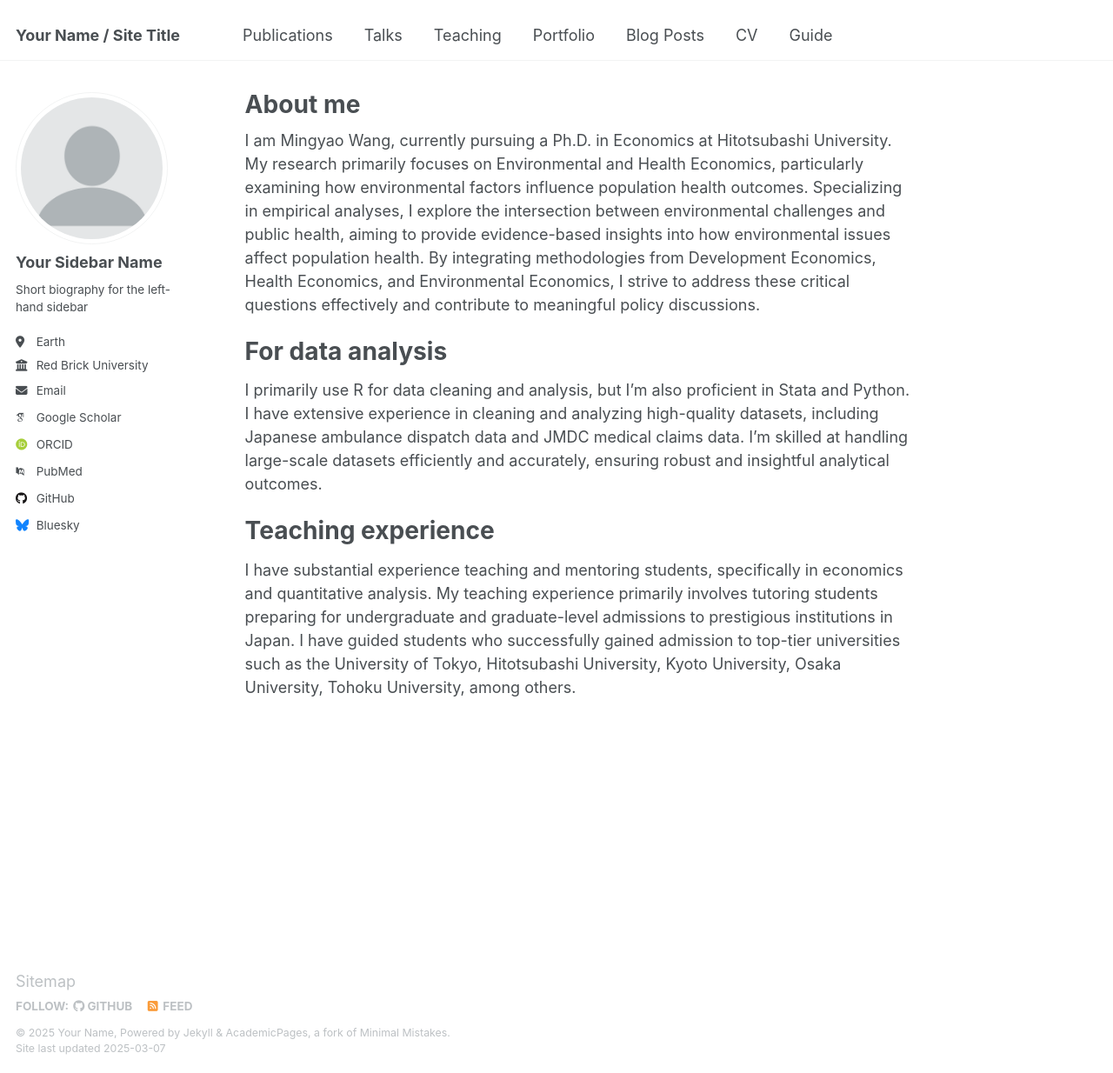
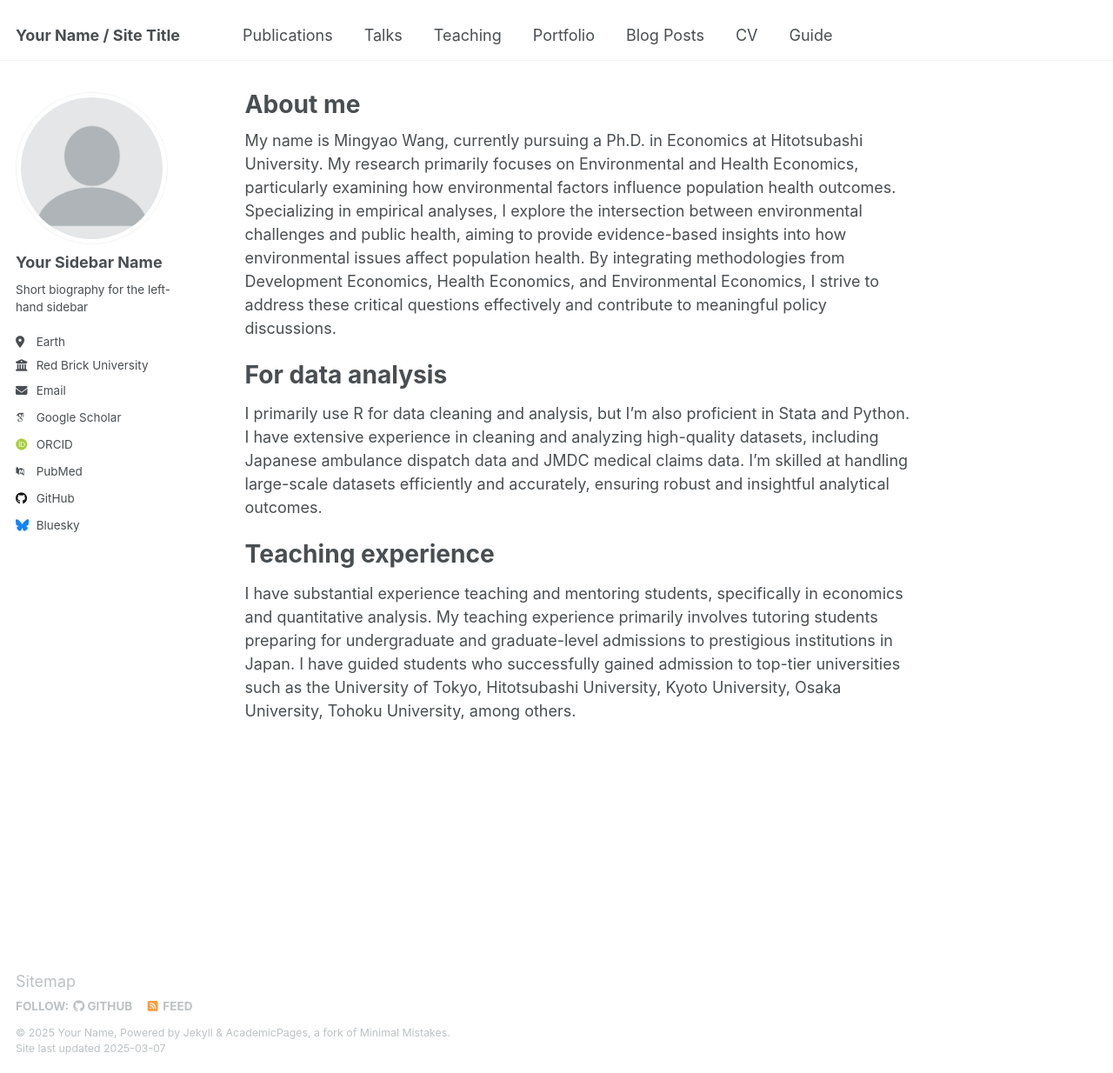
Before and after one commit to Mingyao-Wang/aboutme, a Jekyll site: the page built from _pages/about.md, in a window 1280 px wide and 1234 px high. Shown: the whole window at 87% size. Built offline with Jekyll 4.4.1, drawn with Linux system fonts in a browser that asks for light colours; some web fonts are replaced.

Commit message:
Update about.md

```diff
--- a/_pages/about.md
+++ b/_pages/about.md
@@ -7,7 +7,7 @@ redirect_from:
   - /about.html
 ---
 
-I am Mingyao Wang, currently pursuing a Ph.D. in Economics at Hitotsubashi University. My research primarily focuses on Environmental and Health Economics, particularly examining how environmental factors influence population health outcomes. Specializing in empirical analyses, I explore the intersection between environmental challenges and public health, aiming to provide evidence-based insights into how environmental issues affect population health. By integrating methodologies from Development Economics, Health Economics, and Environmental Economics, I strive to address these critical questions effectively and contribute to meaningful policy discussions.
+My name is Mingyao Wang, currently pursuing a Ph.D. in Economics at Hitotsubashi University. My research primarily focuses on Environmental and Health Economics, particularly examining how environmental factors influence population health outcomes. Specializing in empirical analyses, I explore the intersection between environmental challenges and public health, aiming to provide evidence-based insights into how environmental issues affect population health. By integrating methodologies from Development Economics, Health Economics, and Environmental Economics, I strive to address these critical questions effectively and contribute to meaningful policy discussions.
 
 For data analysis
 ======
```
